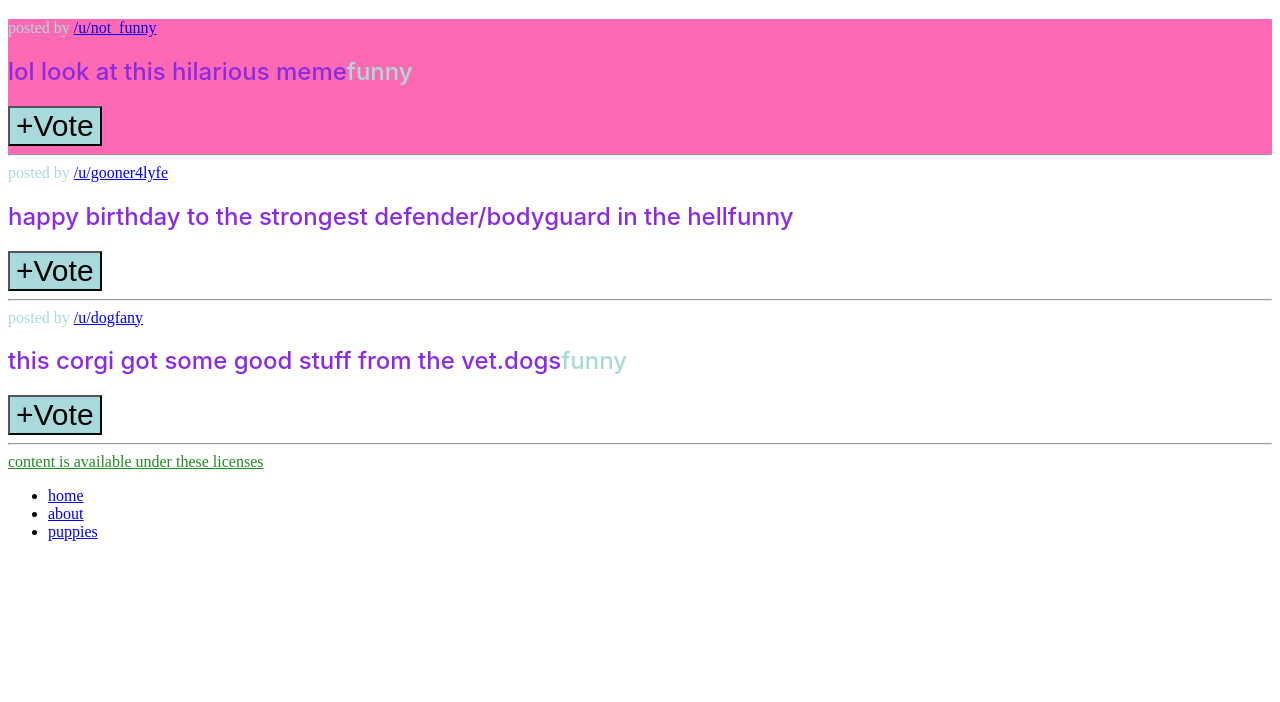
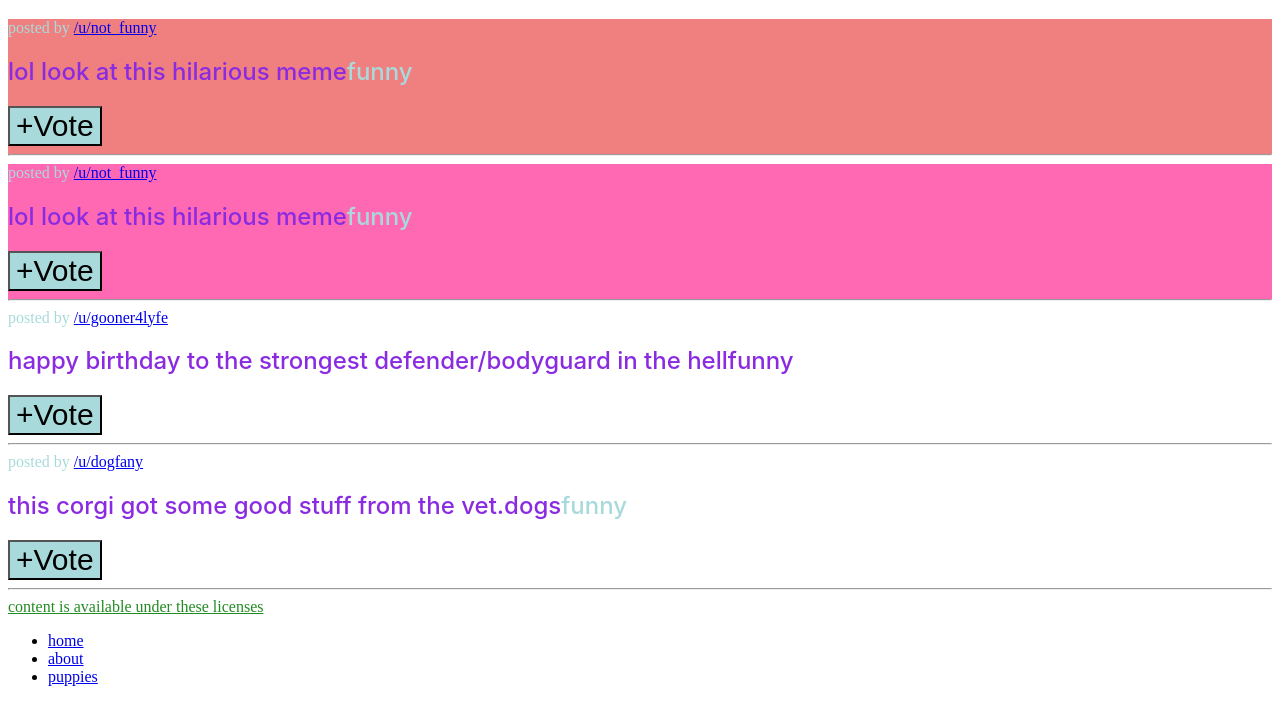
Before and after one commit to zoro9483/Bootcamp2021, a plain HTML site: page index.html in a window 1280 px wide. Shown: the part 109-811 px from the top of the page. Drawn offline with Linux system fonts and the light colour scheme.

Commit message:
pseudo classes slectors in css

```diff
--- a/app.css
+++ b/app.css
@@ -52,3 +52,21 @@ button:hover {
     background-color: indigo;
     color:khaki;
 }
+
+.post button:hover {
+    background-color: indigo;
+    color:khaki;
+}
+
+a:hover {
+    background-color: indigo;
+    color:khaki;
+}
+
+.post button:active{
+    background-color: lightblue;
+}
+
+.post:nth-last-of-type(2n){
+    background-color: lightcoral;
+}
--- a/index.html
+++ b/index.html
@@ -23,6 +23,13 @@
   </main>
 
   <h1>popular posts</h1>
+  <section class="post">
+    <span class="tag">posted by <a href="#213adas">/u/not_funny</a></span>
+    <h2>lol look at this hilarious meme<span class="tag">funny</span></h2>
+    <button>+Vote</button>
+    <hr>
+  </section>
+
   <section class="post">
     <span class="tag">posted by <a href="#213adas">/u/not_funny</a></span>
     <h2>lol look at this hilarious meme<span class="tag">funny</span></h2>
```
